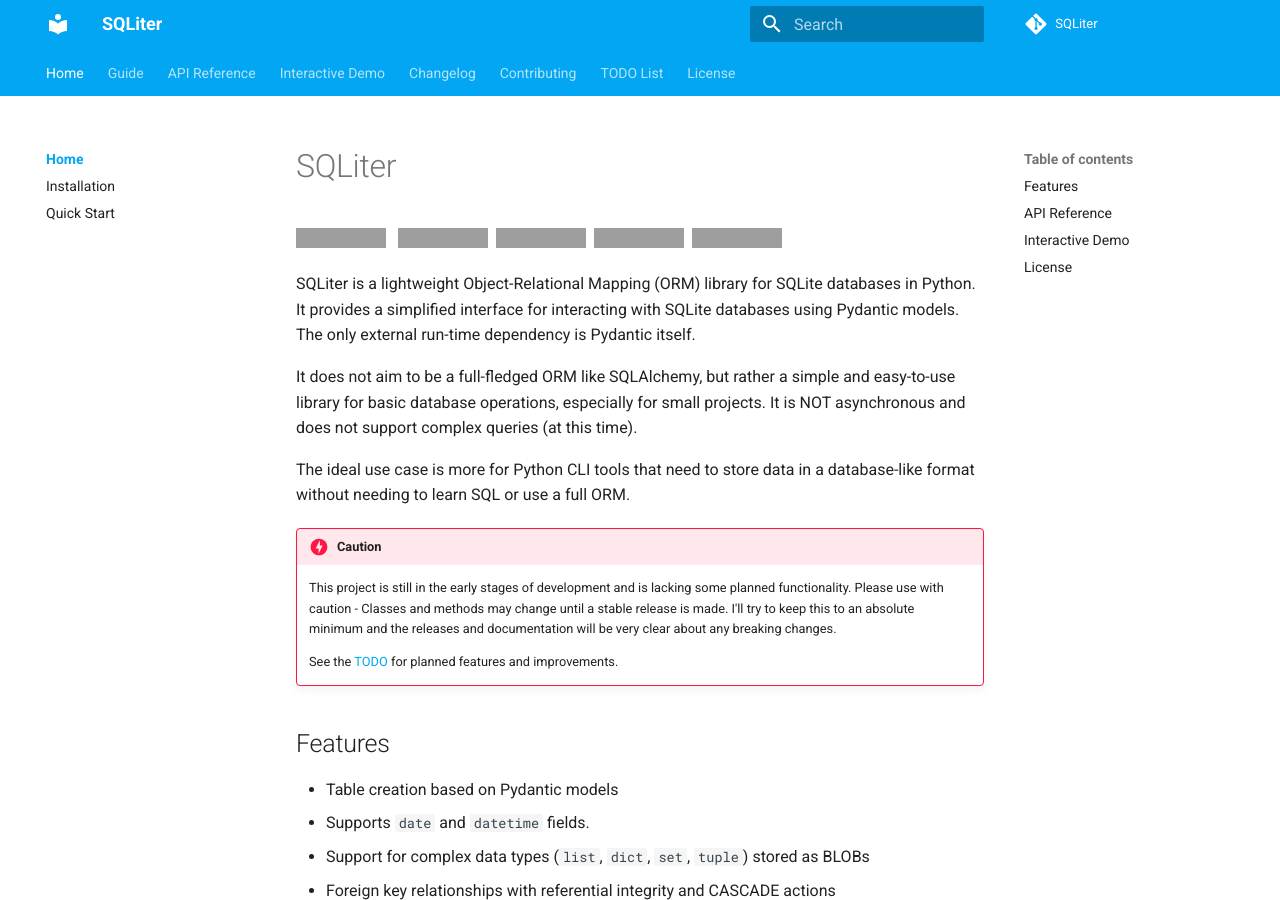
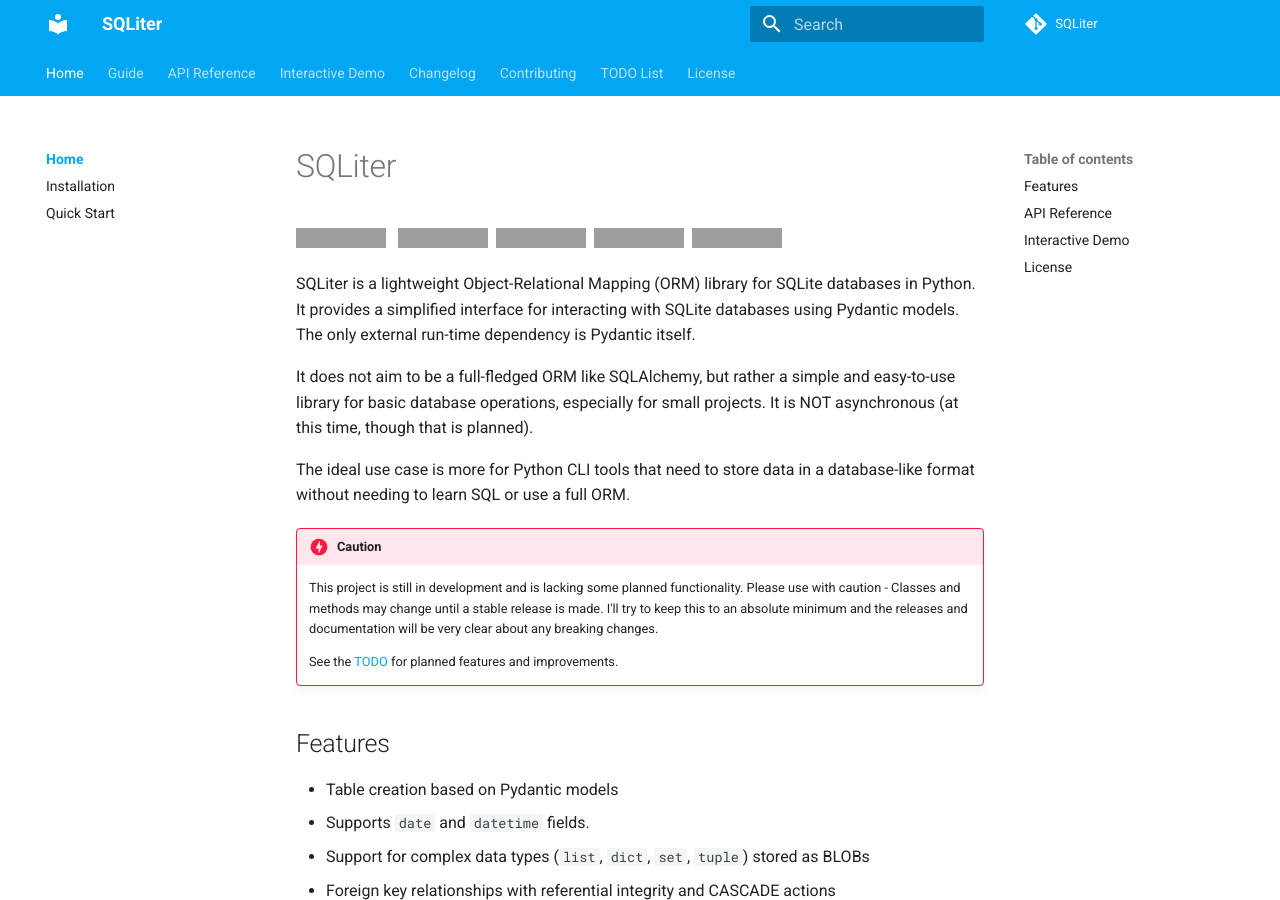
Before and after one commit to seapagan/sqliter-py, an MkDocs documentation site: the page built from docs/index.md, in a window 1280 px wide and 900 px high. Built offline with MkDocs 1.6.1 and Material for MkDocs 9.7.7, drawn with Linux system fonts in a browser that asks for light colours; plug-ins that fetch from the network failed and are left out; comment, search, counter and statistics services are not loaded; grey boxes are pictures that could not be loaded.

Commit message:
docs: update some wording in index.md and README.md
Signed-off-by: Grant Ramsay <seapagan@gmail.com>

```diff
--- a/docs/index.md
+++ b/docs/index.md
@@ -14,18 +14,17 @@
 
 It does not aim to be a full-fledged ORM like SQLAlchemy, but rather a simple
 and easy-to-use library for basic database operations, especially for small
-projects. It is NOT asynchronous and does not support complex queries (at this
-time).
+projects. It is NOT asynchronous (at this time, though that is planned).
 
 The ideal use case is more for Python CLI tools that need to store data in a
 database-like format without needing to learn SQL or use a full ORM.
 
 > [!CAUTION]
-> This project is still in the early stages of development and is lacking some
-> planned functionality. Please use with caution - Classes and methods may
-> change until a stable release is made. I'll try to keep this to an absolute
-> minimum and the releases and documentation will be very clear about any
-> breaking changes.
+>
+> This project is still in development and is lacking some planned
+> functionality. Please use with caution - Classes and methods may change until
+> a stable release is made. I'll try to keep this to an absolute minimum and the
+> releases and documentation will be very clear about any breaking changes.
 >
 > See the [TODO](todo/index.md) for planned features and improvements.
 
```
Also changed, not shown: README.md (+5 -7 lines).
